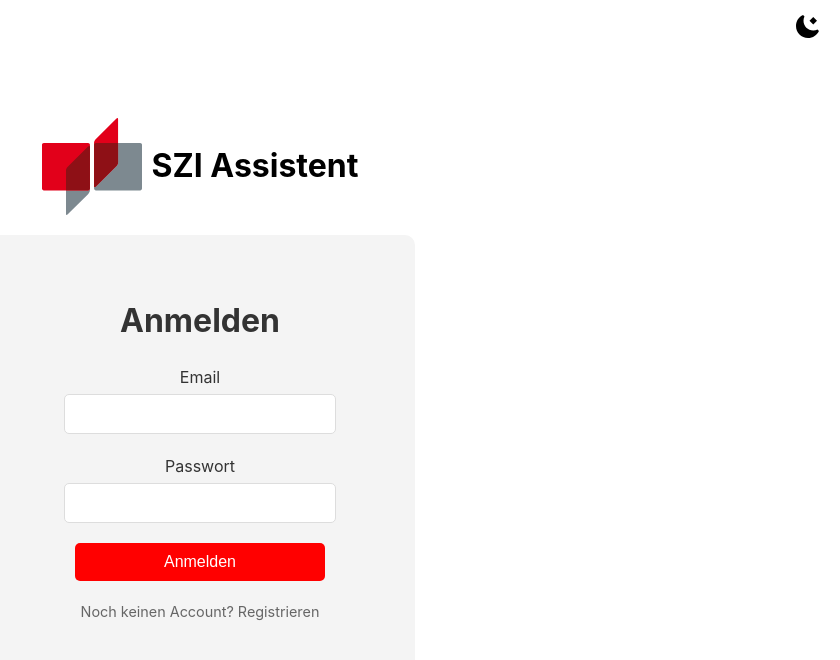
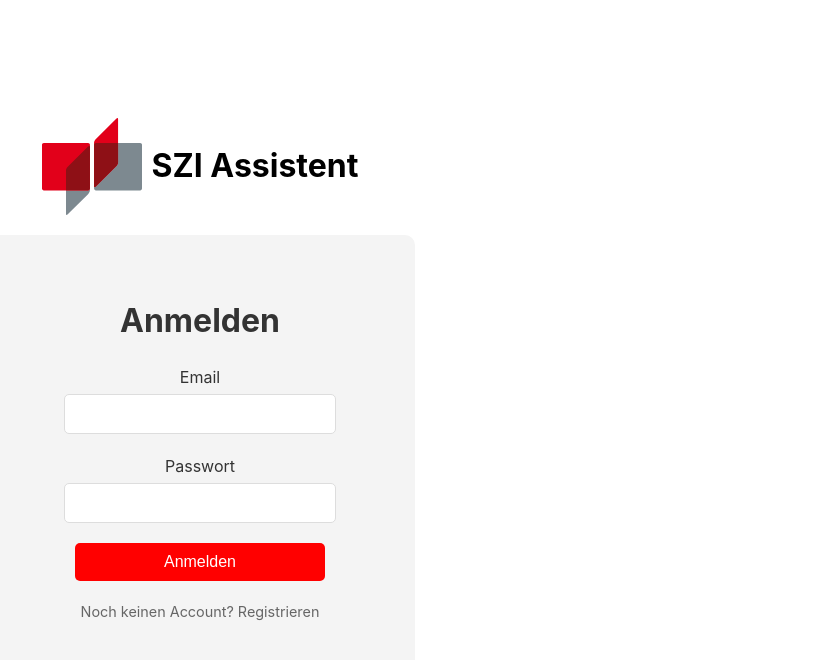
Before and after one commit to Fex123/SZI-Chatbot, a React (Vite) app in the folder szi-ki-frontend/: page /login in a window 1280 px wide. Shown: the top 660 px of the page, without its empty margins (440-1280 px from the left). Built offline with nearby package versions, Linux system fonts and the light colour scheme.

Commit message:
Frontend: disabled Dark Mode Toggle in Login Page because i dont feel like linking it to the App Frontend tbh

```diff
--- a/szi-ki-frontend/src/LoginApp.tsx
+++ b/szi-ki-frontend/src/LoginApp.tsx
@@ -65,7 +65,7 @@ const Login: React.FC = () => {
   return (
     <div className={`login-container ${darkMode ? 'dark' : ''}`}>
       <div className="login-top-bar">
-        <DarkModeToggle isDark={darkMode} toggleDarkMode={toggleDarkMode} />
+        {/*<DarkModeToggle isDark={darkMode} toggleDarkMode={toggleDarkMode} />*/}
       </div>
       <div className="login-logo">
         <img src={logo} alt="Logo" className="dhbw-logo" title="Create new chat" />
```
